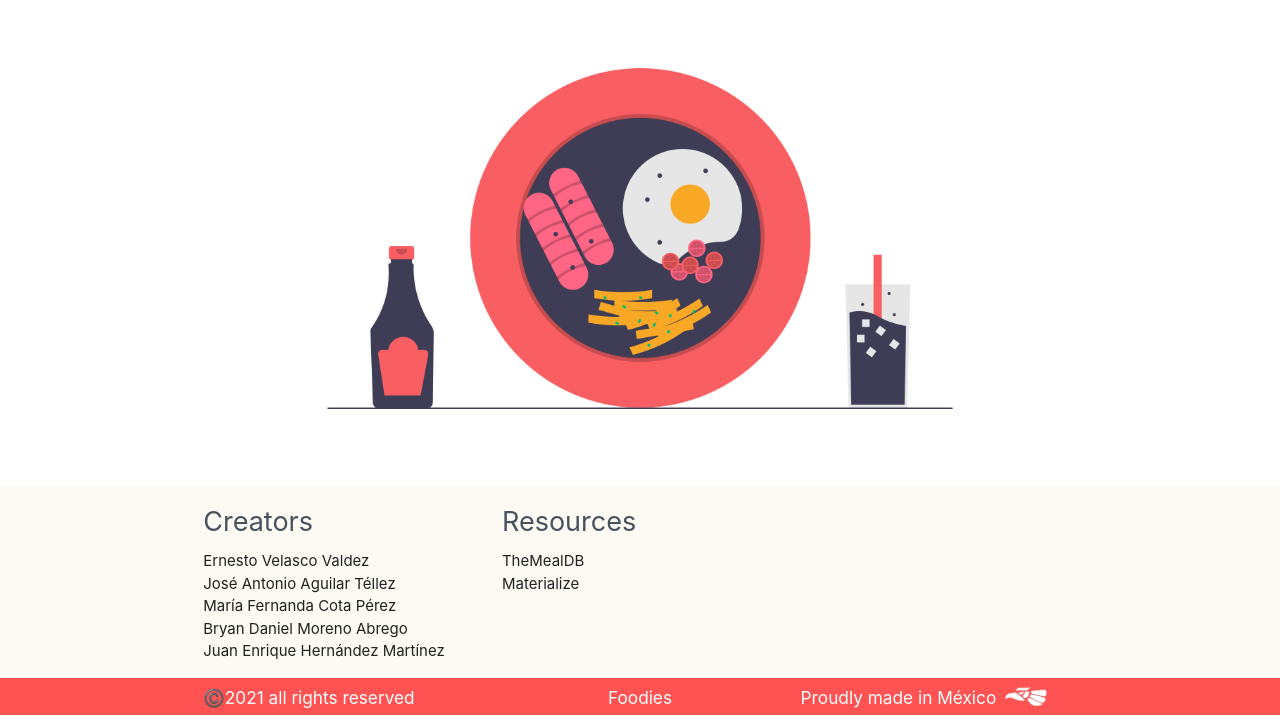
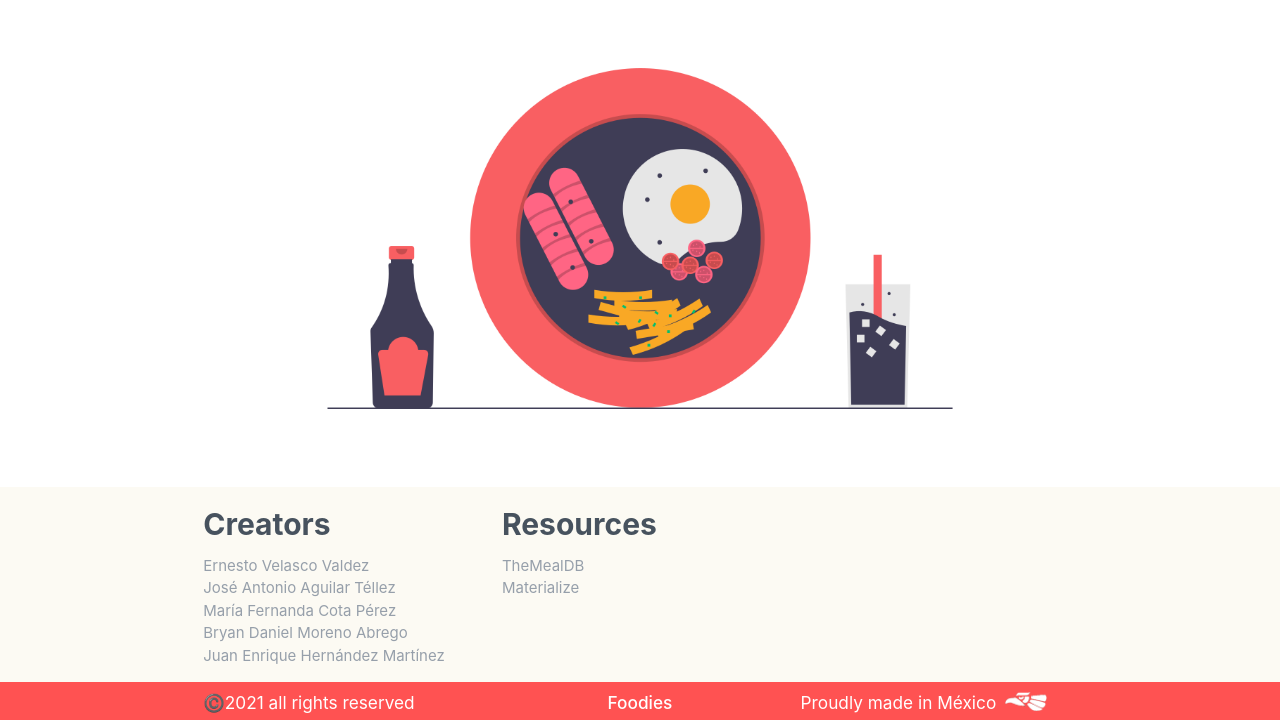
Before and after one commit to AbregoDev/foodies-BEDU, a website built with webpack: page src/index.html in a window 1280 px wide. Shown: the part 1973-2693 px from the top of the page. Built offline with nearby package versions, Linux system fonts and the light colour scheme.

Commit message:
Cambios en index: Links agregados en la zona de about

```diff
--- a/src/index.html
+++ b/src/index.html
@@ -555,23 +555,23 @@
     </div>
 <!--Footer de pagina-->
     <footer>
-        <div class="background-section">
+        <div class="background-section" id="about-section">
             <section class="container row">
                 <article class="col s4">
                     <ul>
                         <li class="flow-text">Creators</li>
-                        <li>Ernesto Velasco Valdez</li>
-                        <li>José Antonio Aguilar Téllez</li>
-                        <li>María Fernanda Cota Pérez</li>
-                        <li>Bryan Daniel Moreno Abrego</li>
-                        <li>Juan Enrique Hernández Martínez</li>
+                        <li><a href="https://github.com/Ernestve">Ernesto Velasco Valdez</a></li>
+                        <li><a href="https://github.com/pepetellez">José Antonio Aguilar Téllez</a></li>
+                        <li><a href="https://github.com/mafer13cp">María Fernanda Cota Pérez</a></li>
+                        <li><a href="https://github.com/AbregoDev">Bryan Daniel Moreno Abrego</a></li>
+                        <li><a href="https://github.com/EnriqueHM">Juan Enrique Hernández Martínez</a></li>
                     </ul>
                 </article>
                 <article class="col s4">
                     <ul>
                         <li class="flow-text">Resources</li>
-                        <li>TheMealDB</li>
-                        <li>Materialize</li>
+                        <li><a href="https://www.themealdb.com/">TheMealDB</a></li>
+                        <li><a href="https://materializecss.com/">Materialize</a></li>
                     </ul>
                 </article>
             </section>
@@ -582,7 +582,7 @@
                     <h6 class="footer-text">©️2021 all rights reserved</h6>
                 </article>
                 <article class="col s4 center">
-                    <h6 class="footer-text">Foodies</h6>
+                    <h6 class="footer-text"><strong>Foodies</strong></h6>
                 </article>
                 <article class="footer-img col s4">
                     <h6 class="footer-text">Proudly made in México</h6>
--- a/src/styles.css
+++ b/src/styles.css
@@ -106,6 +106,14 @@
 .background-sectionImg{
     background-color: #ffffff;
 }
+#about-section .flow-text{
+    font-weight: bold;
+    font-size: 30px;
+    color: #47525E;
+}
+#about-section a{
+    color: #969FAA;
+}
 .background-footer{
     background-color: #ff5252;
 }
```
